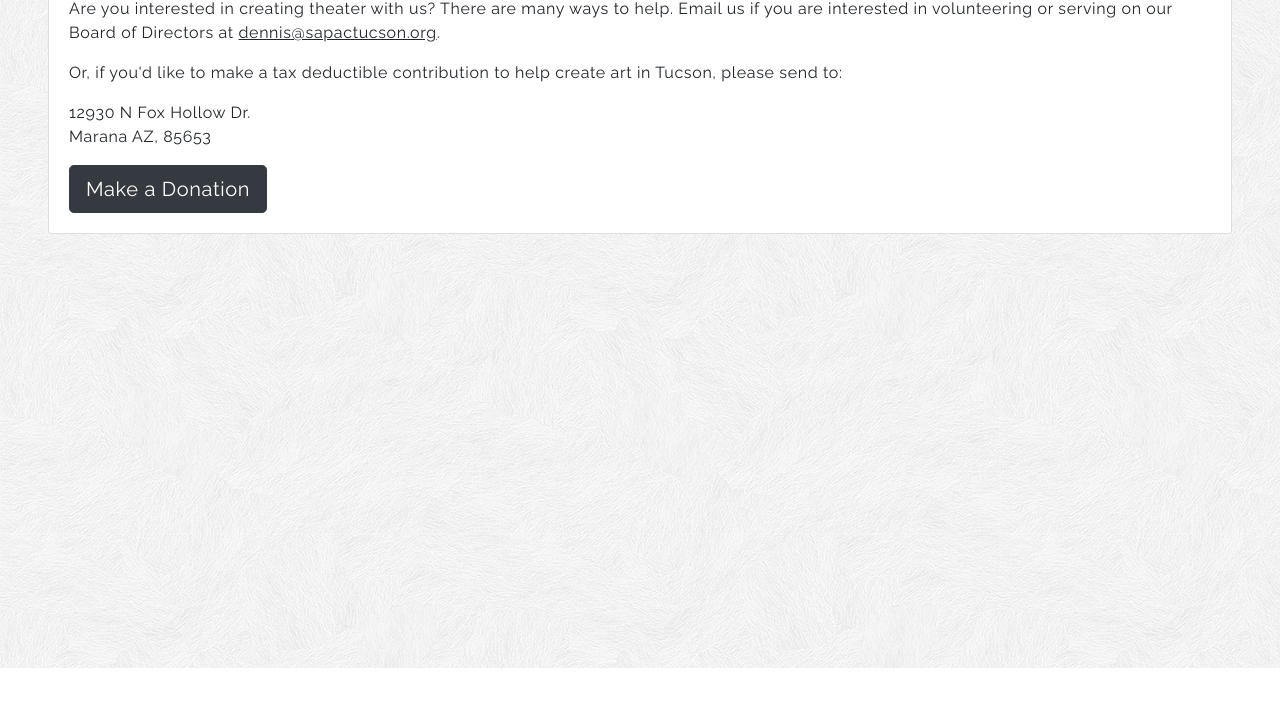
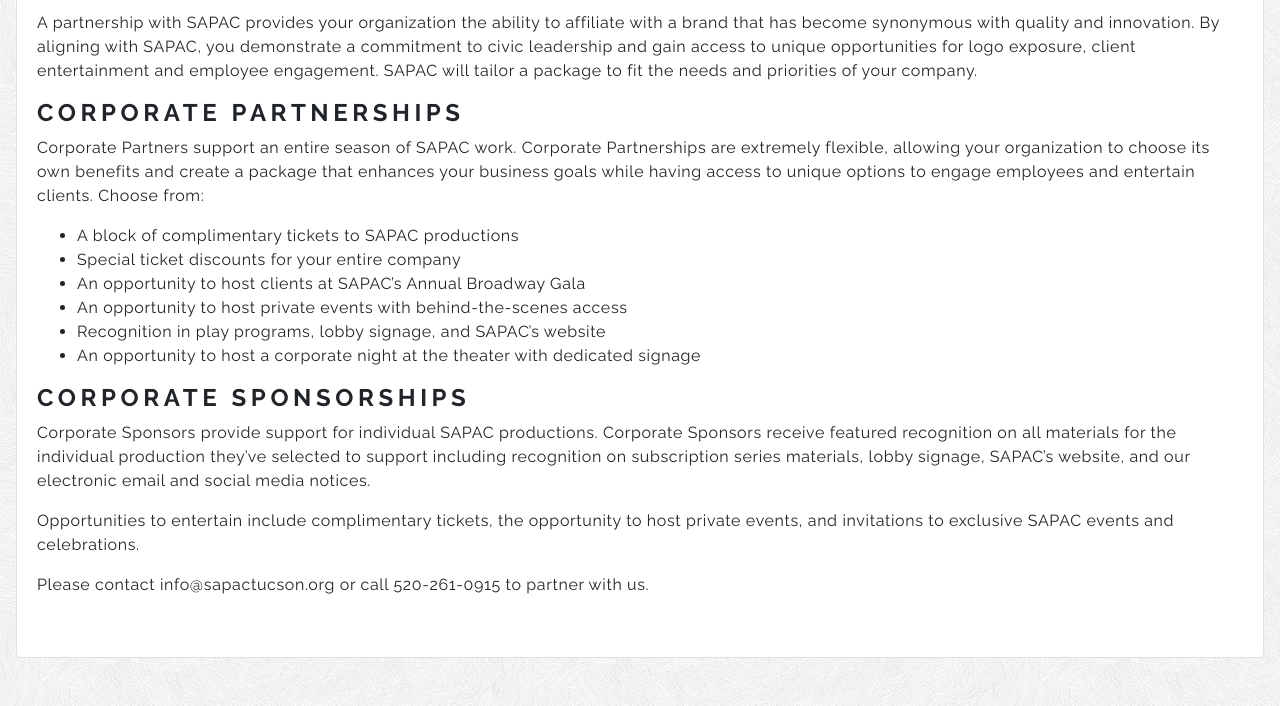
Before and after one commit to samoasao/sapac, a plain HTML site: page support_corporate.html in a window 1280 px wide. Shown: the part 251-957 px from the top of the page. Before the commit the page ends 919 px from the top, so only its background shows below. Drawn offline with nearby package versions, Linux system fonts and the light colour scheme.

Commit message:
Corporate Donor page

```diff
--- a/support_corporate.html
+++ b/support_corporate.html
@@ -10,8 +10,8 @@
   <link href="https://fonts.googleapis.com/css?family=Raleway" rel="stylesheet">
   <link href="https://fonts.googleapis.com/css?family=Raleway:200,400,400i,700" rel="stylesheet">
   <!-- Bootstrap CSS -->
-  <link rel="stylesheet" href="https://stackpath.bootstrapcdn.com/bootstrap/4.1.0/css/bootstrap.min.css" integrity="sha384-9gVQ4dYFwwWSjIDZnLEWnxCjeSWFphJiwGPXr1jddIhOegiu1FwO5qRGvFXOdJZ4"
-    crossorigin="anonymous">
+  <link rel="stylesheet" href="https://stackpath.bootstrapcdn.com/bootstrap/4.1.0/css/bootstrap.min.css"
+    integrity="sha384-9gVQ4dYFwwWSjIDZnLEWnxCjeSWFphJiwGPXr1jddIhOegiu1FwO5qRGvFXOdJZ4" crossorigin="anonymous">
   <link rel="stylesheet" href="assets/styles/style.css">
 
   <title>S.A.P.A.C.</title>
@@ -23,25 +23,56 @@
   </nav>
 
   <!-- END NAV BAR  -->
-  <main class="container-fluid mx-0 px-0" style="height:100%;">
-    <section class="about py-5 p-3 px-md-5" style="height:100%;" >
-        <div class="card" >
+  <main class="container-fluid mx-0 px-0">
 
+    <section class="about py-5 p-3 px-md-auto">
+      <div class="card">
         <div class="card-body">
-                <h1 class="card-title">Join Us</h1>
-                <p>Are you interested in creating theater with us? There are many ways to help.
-                    Email us if you are interested in volunteering or serving on our Board of Directors at <u>dennis@sapactucson.org</u>.</p>
+          <h2 class="card-title">CORPORATE PARTNERSHIPS AND
+              SPONSORSHIPS</h2>
 
-                      <p>Or, if you'd like to make a tax deductible contribution to help create art in Tucson, please send to: </p>
+          <div class="py-4 mx-auto">
+
             <p>
-                          12930 N Fox Hollow Dr.<br> Marana AZ, 85653
+                A partnership with SAPAC provides your organization the ability to affiliate with a brand
+                that has become synonymous with quality and innovation. By aligning with SAPAC, you
+                demonstrate a commitment to civic leadership and gain access to unique opportunities
+                for logo exposure, client entertainment and employee engagement. SAPAC will tailor a
+                package to fit the needs and priorities of your company.
             </p>
-                      <a class="btn btn-lg btn-dark" target="_blank" href="https://www.paypal.com/cgi-bin/webscr?cmd=_s-xclick&hosted_button_id=J954K7Y8K9CT4&source=url">Make a Donation</a>
+            <h4>Corporate Partnerships</h4>
+            <p>
+                Corporate Partners support an entire season of SAPAC work. Corporate Partnerships
+                are extremely flexible, allowing your organization to choose its own benefits and create
+                a package that enhances your business goals while having access to unique options to
+                engage employees and entertain clients. Choose from:
+            </p>
+            <ul>
+                <li>A block of complimentary tickets to SAPAC productions</li>
+                <li>Special ticket discounts for your entire company</li>
+                 <li>An opportunity to host clients at SAPAC’s Annual Broadway Gala</li>
+                 <li>An opportunity to host private events with behind-the-scenes access</li>
+                 <li>Recognition in play programs, lobby signage, and SAPAC’s website</li>
+                <li> An opportunity to host a corporate night at the theater with dedicated signage</li>
+
+            </ul>
+
+            <h4>Corporate Sponsorships</h4>
+<p>
+  Corporate Sponsors provide support for individual SAPAC productions. Corporate
+  Sponsors receive featured recognition on all materials for the individual production
+  they’ve selected to support including recognition on subscription series materials, lobby
+  signage, SAPAC’s website, and our electronic email and social media notices.
+</p>
+<p>
+  Opportunities to entertain include complimentary tickets, the opportunity to host private
+  events, and invitations to exclusive SAPAC events and celebrations.
+</p>
+<p>Please contact info@sapactucson.org or call 520-261-0915 to partner with us.</p>
 
           </div>
         </div>
-
-
+      </div>
     </section>
   </main>
 
@@ -49,11 +80,14 @@
 
   <!-- Optional JavaScript -->
   <!-- jQuery first, then Popper.js, then Bootstrap JS -->
-  <script src="https://code.jquery.com/jquery-3.3.1.slim.min.js" integrity="sha384-q8i/X+965DzO0rT7abK41JStQIAqVgRVzpbzo5smXKp4YfRvH+8abtTE1Pi6jizo"
+  <script src="https://code.jquery.com/jquery-3.3.1.slim.min.js"
+    integrity="sha384-q8i/X+965DzO0rT7abK41JStQIAqVgRVzpbzo5smXKp4YfRvH+8abtTE1Pi6jizo"
     crossorigin="anonymous"></script>
-  <script src="https://cdnjs.cloudflare.com/ajax/libs/popper.js/1.14.0/umd/popper.min.js" integrity="sha384-cs/chFZiN24E4KMATLdqdvsezGxaGsi4hLGOzlXwp5UZB1LY//20VyM2taTB4QvJ"
+  <script src="https://cdnjs.cloudflare.com/ajax/libs/popper.js/1.14.0/umd/popper.min.js"
+    integrity="sha384-cs/chFZiN24E4KMATLdqdvsezGxaGsi4hLGOzlXwp5UZB1LY//20VyM2taTB4QvJ"
     crossorigin="anonymous"></script>
-  <script src="https://stackpath.bootstrapcdn.com/bootstrap/4.1.0/js/bootstrap.min.js" integrity="sha384-uefMccjFJAIv6A+rW+L4AHf99KvxDjWSu1z9VI8SKNVmz4sk7buKt/6v9KI65qnm"
+  <script src="https://stackpath.bootstrapcdn.com/bootstrap/4.1.0/js/bootstrap.min.js"
+    integrity="sha384-uefMccjFJAIv6A+rW+L4AHf99KvxDjWSu1z9VI8SKNVmz4sk7buKt/6v9KI65qnm"
     crossorigin="anonymous"></script>
   <script src="assets/js/navbar.js"></script>
   <script src="assets/js/app.js"></script>
```
Lines whose indentation alone changed are shown as unchanged.
